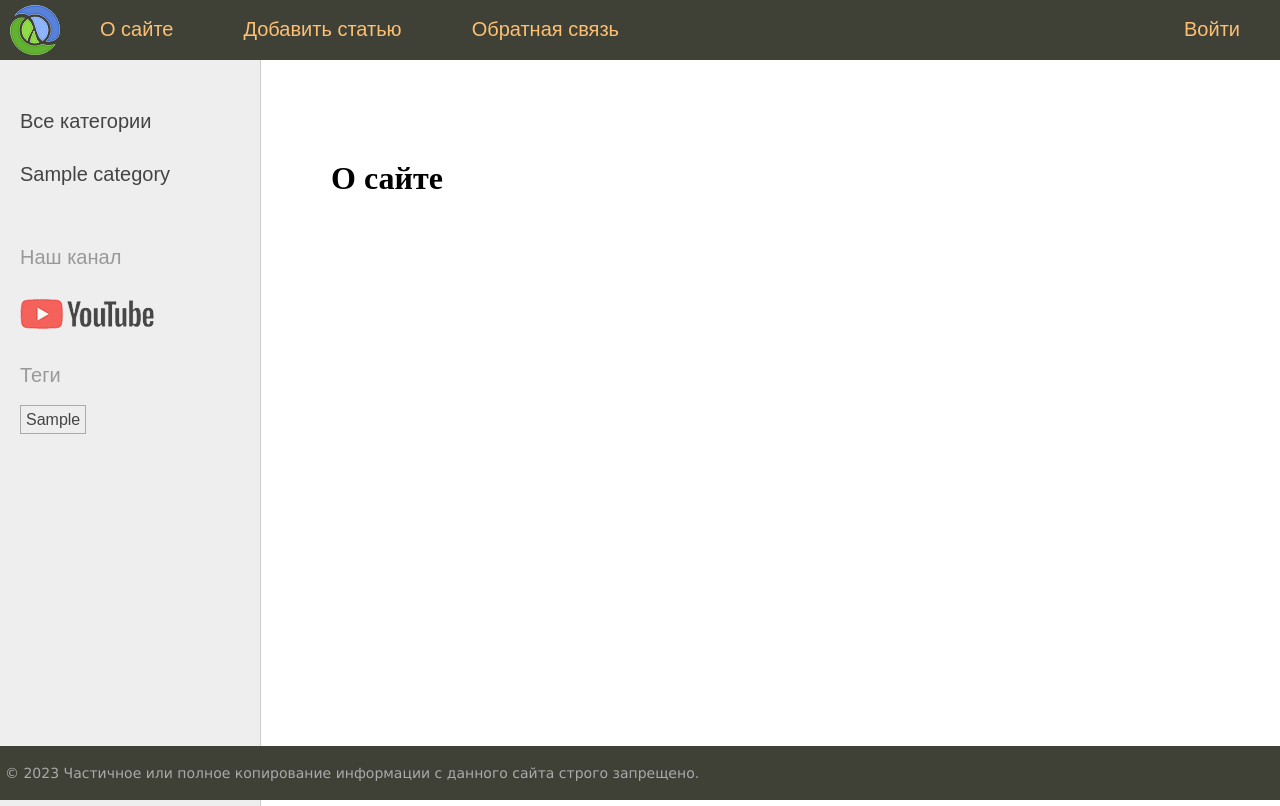
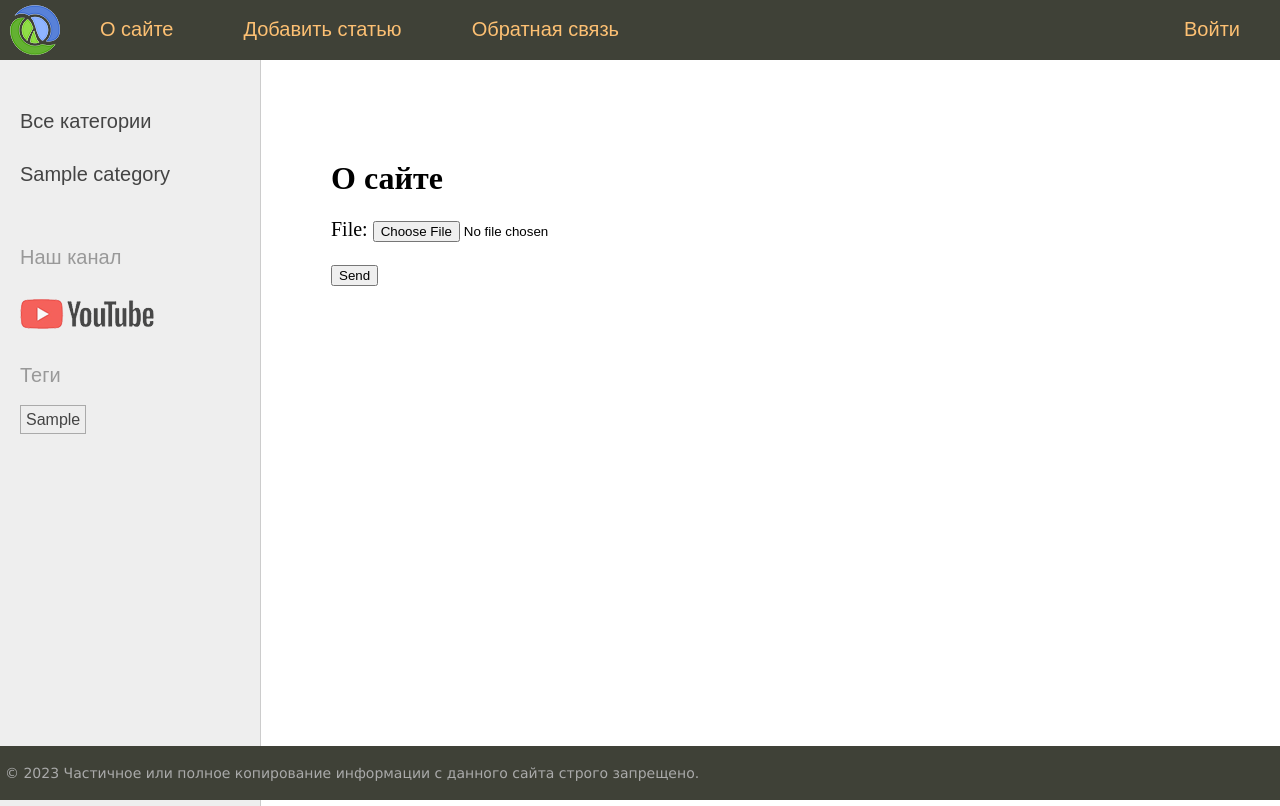
Before and after one commit to Gwynger/django_pp, a Django app: page /about/ in a window 1280 px wide. Run offline with Django 5.2, Linux system fonts and the light colour scheme; tables that the repository leaves empty hold one stand-in row (values such as "Sample post"); parts of the project's set-up code (start-up, migrations or seed data) failed here and were passed over.

Commit message:
Add upload image files

```diff
--- a/sitewomen/women/forms.py
+++ b/sitewomen/women/forms.py
@@ -20,3 +20,7 @@ class AddPostForm(forms.ModelForm):
             raise ValidationError('Longer than 50 characters')
 
         return title
+
+
+class UploadFileForm(forms.Form):
+    file = forms.ImageField(label='File')
--- a/sitewomen/women/templates/women/about.html
+++ b/sitewomen/women/templates/women/about.html
@@ -3,5 +3,8 @@
 {% block content %}
 <h1>{{title}}</h1>
 <form action="" method="post" enctype="multipart/form-data">
-
+    {% csrf_token %}
+    {{ form.as_p }}
+    <p><button type="submit">Send</button></p>
+</form>
 {% endblock %}
--- a/sitewomen/women/views.py
+++ b/sitewomen/women/views.py
@@ -1,7 +1,7 @@
 from django.http import HttpResponse, HttpResponseNotFound
 from django.shortcuts import render, get_object_or_404, redirect
 
-from .forms import AddPostForm
+from .forms import AddPostForm, UploadFileForm
 from .models import Women, Category, TagPost
 
 menu = [{'title': "О сайте", 'url_name': 'about'},
@@ -23,8 +23,22 @@ def index(request):
     return render(request, 'women/index.html', context=data)
 
 
+def handle_uploaded_file(f):
+    with open(f'uploads/{f.name}', 'wb+') as destination:
+        for chunk in f.chunks():
+            destination.write(chunk
+                              )
+
+
 def about(request):
-    return render(request, 'women/about.html', {'title': 'О сайте', 'menu': menu})
+    if request.method == 'POST':
+        form = UploadFileForm(request.POST, request.FILES)
+        if form.is_valid():
+            handle_uploaded_file(form.cleaned_data['file'])
+    else:
+        form = UploadFileForm()
+    return render(request, 'women/about.html',
+                  {'title': 'О сайте', 'menu': menu, 'form': form})
 
 
 def show_post(request, post_slug):
```
Also changed, not shown: 2 other files.
